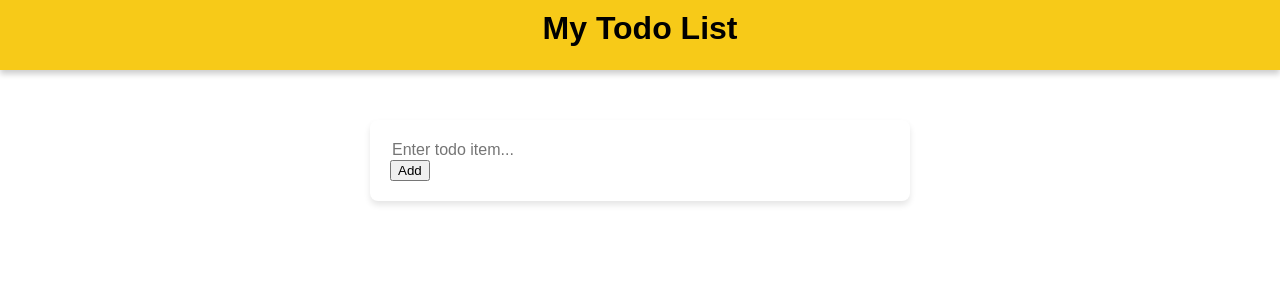
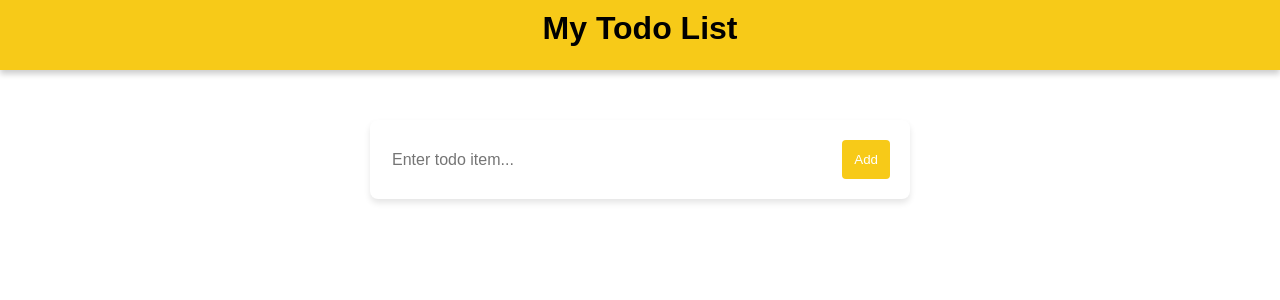
Before and after one commit to claudiahW/reacttodo, a React (Vite) app: page / in a window 1280 px wide. Shown: the top 300 px of the page. Built offline with nearby package versions, Linux system fonts and the light colour scheme.

Commit message:
set display to flex to allow button to be next to input field

```diff
--- a/src/components/Form.jsx
+++ b/src/components/Form.jsx
@@ -10,12 +10,16 @@ export default function Form({ todos, setTodos }) {
       }
     return (
         <form className={styles.todoform} onSubmit={handleSubmit}>
+            <div className={styles.inputContainer}>
+
             <input className={styles.modernInput}
             onChange={(e) => setTodo(e.target.value)}
             value={todo}
             type="text"  placeholder="Enter todo item..."
             />
-            <button type="submit">Add</button>
+            <button className={styles.modernButton} type="submit">Add</button>
+            </div>
+
         </form>
     );
 }
--- a/src/components/form.module.css
+++ b/src/components/form.module.css
@@ -17,6 +17,17 @@
 
 
 }
-.modernInput:focus{
+.modernInput:focus {
     outline:none ;
 }
+.modernButton {
+    display: inline-block;
+    border: none;
+    border-radius: 4px;
+    background-color: #f7ca18;
+    padding: 12px;
+    color: #ffffff;
+}
+.inputContainer{
+    display: flex;
+}
```
